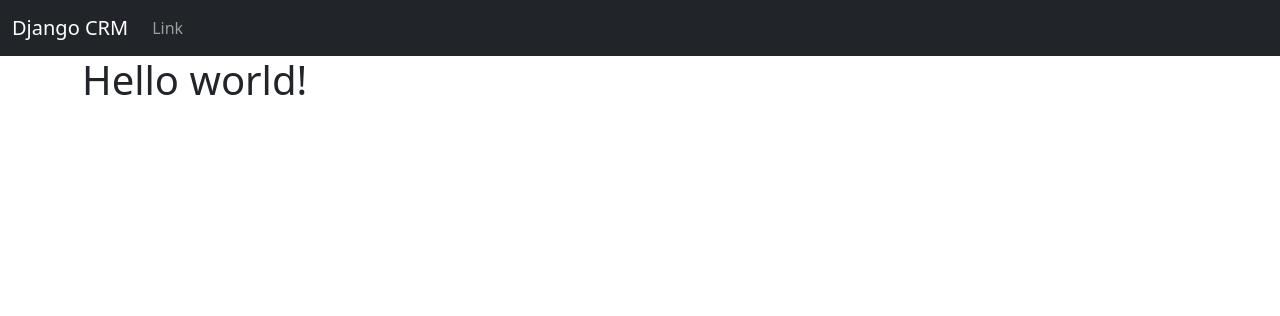
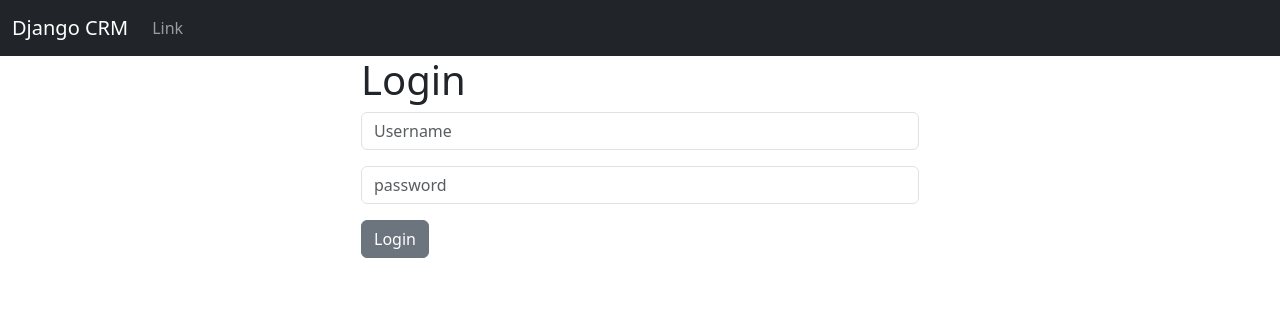
Before and after one commit to lakshman-nanchari/django_crm, a Django app: page / in a window 1280 px wide. Shown: the top 316 px of the page. Run offline with Django 5.2, Linux system fonts and the light colour scheme.

Commit message:
user login

```diff
--- a/templates/base.html
+++ b/templates/base.html
@@ -9,6 +9,20 @@
   <body>
         {% include 'navbar.html' %}
         <div class="container">
+
+
+          {% if messages %}
+
+            {% for message in messages %}
+
+              <div class="alert alert-warning alert-dismissible fade show" role="alert">
+                  {{message}}
+                <button type="button" class="btn-close" data-bs-dismiss="alert" aria-label="Close"></button>
+              </div>
+            {% endfor %}
+
+          {% endif %}
+
         {% block content %}
 
         {% endblock  %}
--- a/templates/home.html
+++ b/templates/home.html
@@ -2,5 +2,35 @@
 
 
 {% block content %}
-<h1>Hello world!</h1>
+
+<div class="col-md-6 offset-md-3">
+
+    {% if user.is_authenticated %}
+     <h1>Hello world</h1>
+    {% else %}
+<h1>Login</h1>
+
+<form method="POST" action="{% url 'home' %}">
+    {% csrf_token %}
+    <form>
+        <div class="mb-3">
+
+          <input type="text" class="form-control"
+            name="username" placeholder="Username"
+            required
+          >
+
+        </div>
+        <div class="mb-3">
+
+          <input type="password" class="form-control"
+          name="password" placeholder="password"
+          required
+          >
+        </div>
+        <button type="submit" class="btn btn-secondary">Login</button>
+      </form>
+</form>
+</div>
+{% endif %}
 {% endblock  %}
--- a/web_crm/urls.py
+++ b/web_crm/urls.py
@@ -3,4 +3,6 @@ from . import views
 
 urlpatterns = [
     path('', views.home, name='home'),
+    #path('login/', views.login_user, name='login'),
+    #path('logout/', views.logout_user, name='logout'),
 ]
--- a/web_crm/views.py
+++ b/web_crm/views.py
@@ -1,5 +1,27 @@
-from django.shortcuts import render
+from django.shortcuts import render, redirect
+from django.contrib.auth import authenticate, login, logout
+from django.contrib import messages
 
 # Create your views here.
 def home(request):
-    return render(request, 'home.html', {})
+    #check to see if logged in
+    if request.method == "POST":
+        username = request.POST['username']
+        password = request.POST['password']
+    #Authenticate user
+        user = authenticate(request, username= username, password=password)
+        if user is not None:
+            login(request, user)
+            messages.success(request, 'You Have Been Logged In')
+            return redirect('home')
+        else:
+            messages.success(request, "There was an error Logging In")
+            return redirect('home')
+    else:
+        return render(request, 'home.html', {})
+
+
+
+
+def logout_user(request):
+    pass
```
